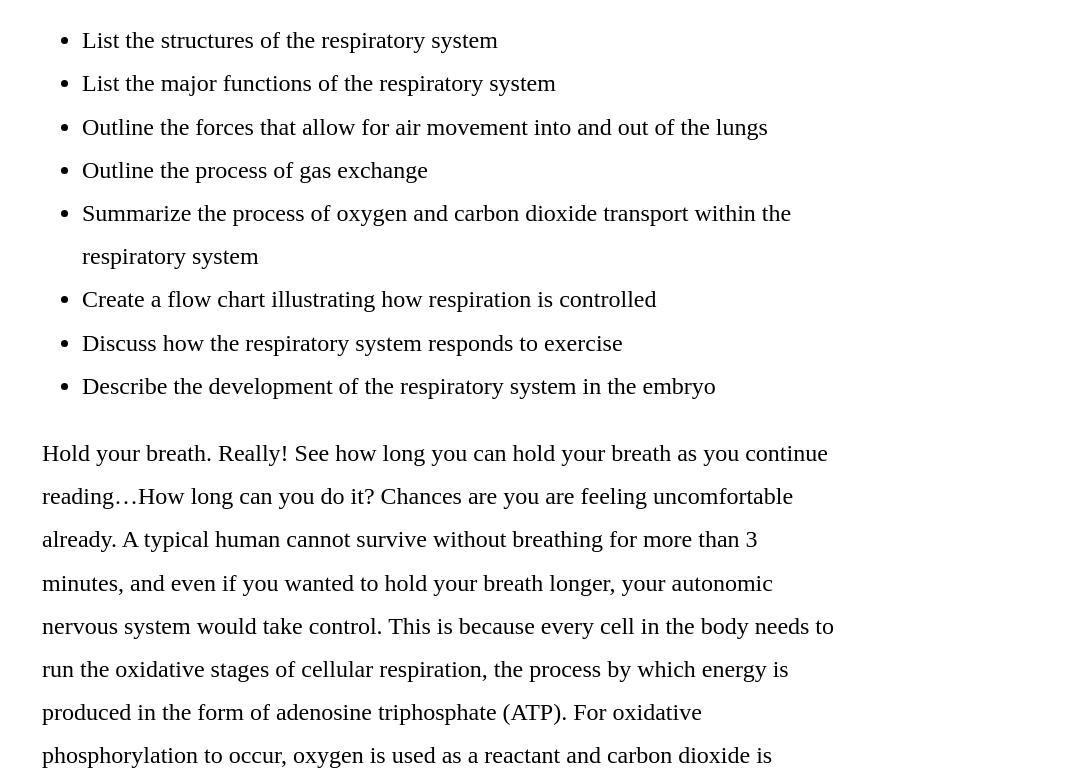
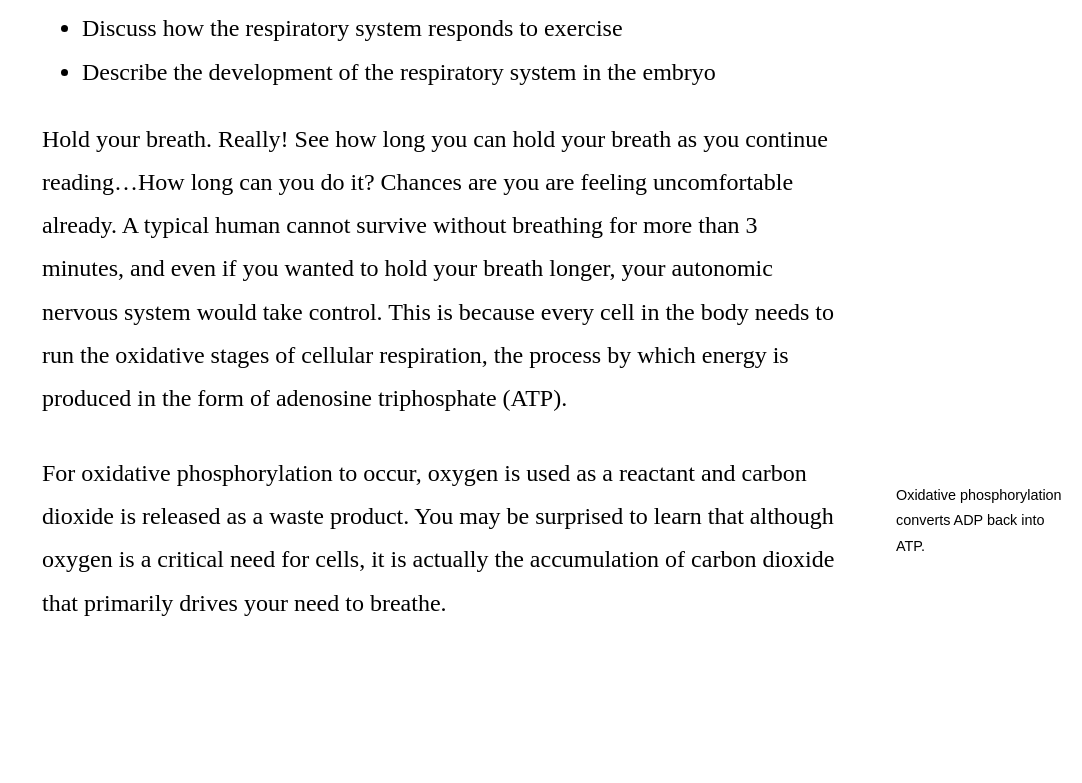
Before and after one commit to sagreenxyz/Notes, a SvelteKit app: page / in a window 1280 px wide. Shown: the part 597-1380 px from the top of the page, without its empty margins (198-1280 px from the left). After the commit the page ends 1254 px from the top, so only its background shows below. Built offline with nearby package versions, Linux system fonts and the light colour scheme.

Commit message:
22.0 added

```diff
--- a/src/routes/+page.svelte
+++ b/src/routes/+page.svelte
@@ -5,7 +5,6 @@
 <main>
     <p>This photo shows a group of people climbing a mountain.</p>
     <figure>
-        <img src="https://openstax.org/apps/archive/20250226.165223/resources/5b212eacccecba4854ae9fe7c8746e3b28943d18" alt="Mountain Climbers">
         <figcaption>
             <strong>Figure 22.1 Mountain Climbers</strong> The thin air at high elevations can strain the human respiratory system. (credit: “bortescristian”/flickr.com)
         </figcaption>
@@ -21,9 +20,19 @@
         <li>Discuss how the respiratory system responds to exercise</li>
         <li>Describe the development of the respiratory system in the embryo</li>
     </ul>
-    <p>
-        Hold your breath. Really! See how long you can hold your breath as you continue reading…How long can you do it? Chances are you are feeling uncomfortable already. A typical human cannot survive without breathing for more than 3 minutes, and even if you wanted to hold your breath longer, your autonomic nervous system would take control. This is because every cell in the body needs to run the oxidative stages of cellular respiration, the process by which energy is produced in the form of adenosine triphosphate (ATP). For oxidative phosphorylation to occur, oxygen is used as a reactant and carbon dioxide is released as a waste product. You may be surprised to learn that although oxygen is a critical need for cells, it is actually the accumulation of carbon dioxide that primarily drives your need to breathe. Carbon dioxide is exhaled and oxygen is inhaled through the respiratory system, which includes muscles to move air into and out of the lungs, passageways through which air moves, and microscopic gas exchange surfaces covered by capillaries. The circulatory system transports gases from the lungs to tissues throughout the body and vice versa. A variety of diseases can affect the respiratory system, such as asthma, emphysema, chronic obstructive pulmonary disorder (COPD), and lung cancer. All of these conditions affect the gas exchange process and result in labored breathing and other difficulties.
-    </p>
+    <div class="side-note-container">
+        <p>
+            Hold your breath. Really! See how long you can hold your breath as you continue reading…How long can you do it? Chances are you are feeling uncomfortable already. A typical human cannot survive without breathing for more than 3 minutes, and even if you wanted to hold your breath longer, your autonomic nervous system would take control. This is because every cell in the body needs to run the oxidative stages of cellular respiration, the process by which energy is produced in the form of adenosine triphosphate (ATP).
+        </p>
+    </div>
+    <div class="side-note-container">
+        <p>
+            For oxidative phosphorylation to occur, oxygen is used as a reactant and carbon dioxide is released as a waste product. You may be surprised to learn that although oxygen is a critical need for cells, it is actually the accumulation of carbon dioxide that primarily drives your need to breathe.
+        </p>
+        <aside class="side-note right">
+            <p>Oxidative phosphorylation converts ADP back into ATP.</p>
+        </aside>
+    </div>
 </main>
 
 <style>
@@ -52,4 +61,29 @@
     p {
         margin-bottom: 1.5rem; /* Add spacing below paragraphs */
     }
+
+    .side-note-container {
+        position: relative; /* Ensure side notes are positioned relative to the container */
+        margin-bottom: 2rem; /* Add spacing between containers */
+    }
+
+    .side-note {
+        position: absolute; /* Use absolute positioning for side notes */
+        top: 0;
+        width: 180px; /* Adjust width as needed */
+        background-color: transparent; /* Match the main page background */
+        border: none; /* Remove the border */
+        padding: 1rem;
+        box-shadow: none; /* Remove the shadow */
+        font-size: 0.9rem; /* Set side note text size */
+        font-family: Arial, sans-serif; /* Set side note text to use a sans-serif font */
+    }
+
+    .side-note.right {
+        right: -250px; /* Adjust as needed for spacing */
+    }
+
+    .side-note.left {
+        left: -250px; /* Adjust as needed for spacing */
+    }
 </style>
```
